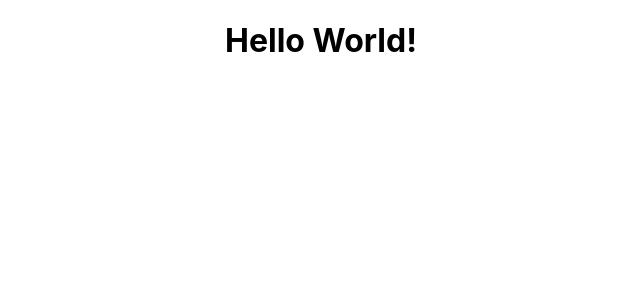
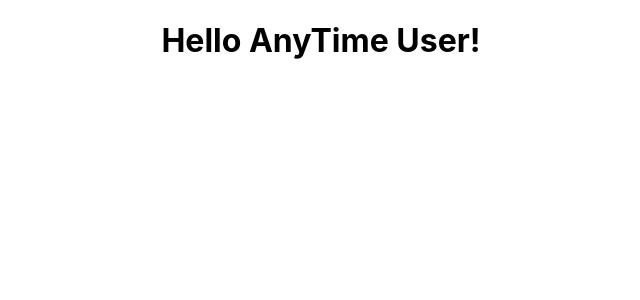
Before and after one commit to ckq-aws/donation_portal, a React (Create React App) app: page / in a window 1280 px wide. Shown: the top 300 px of the page, without its empty margins (319-959 px from the left). Built offline with nearby package versions, Linux system fonts and the light colour scheme.

Commit message:
This is a test

```diff
--- a/src/Hello.js
+++ b/src/Hello.js
@@ -1,7 +1,7 @@
 // import { Component } from "react";
 
 function Greet() {
-    return <h1>Hello World!</h1>
+    return <h1>Hello AnyTime User!</h1>
 }
 
 export default Greet
```
